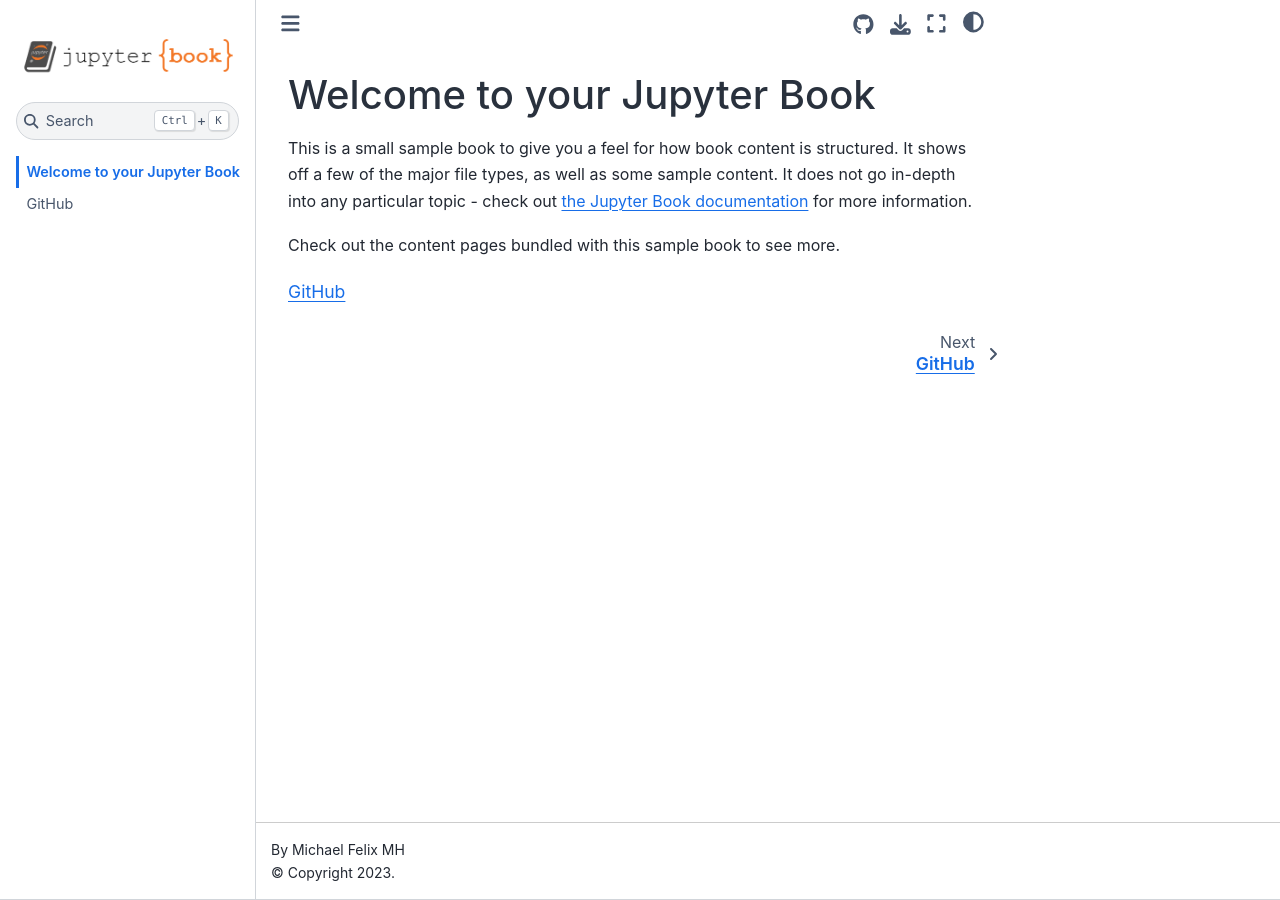
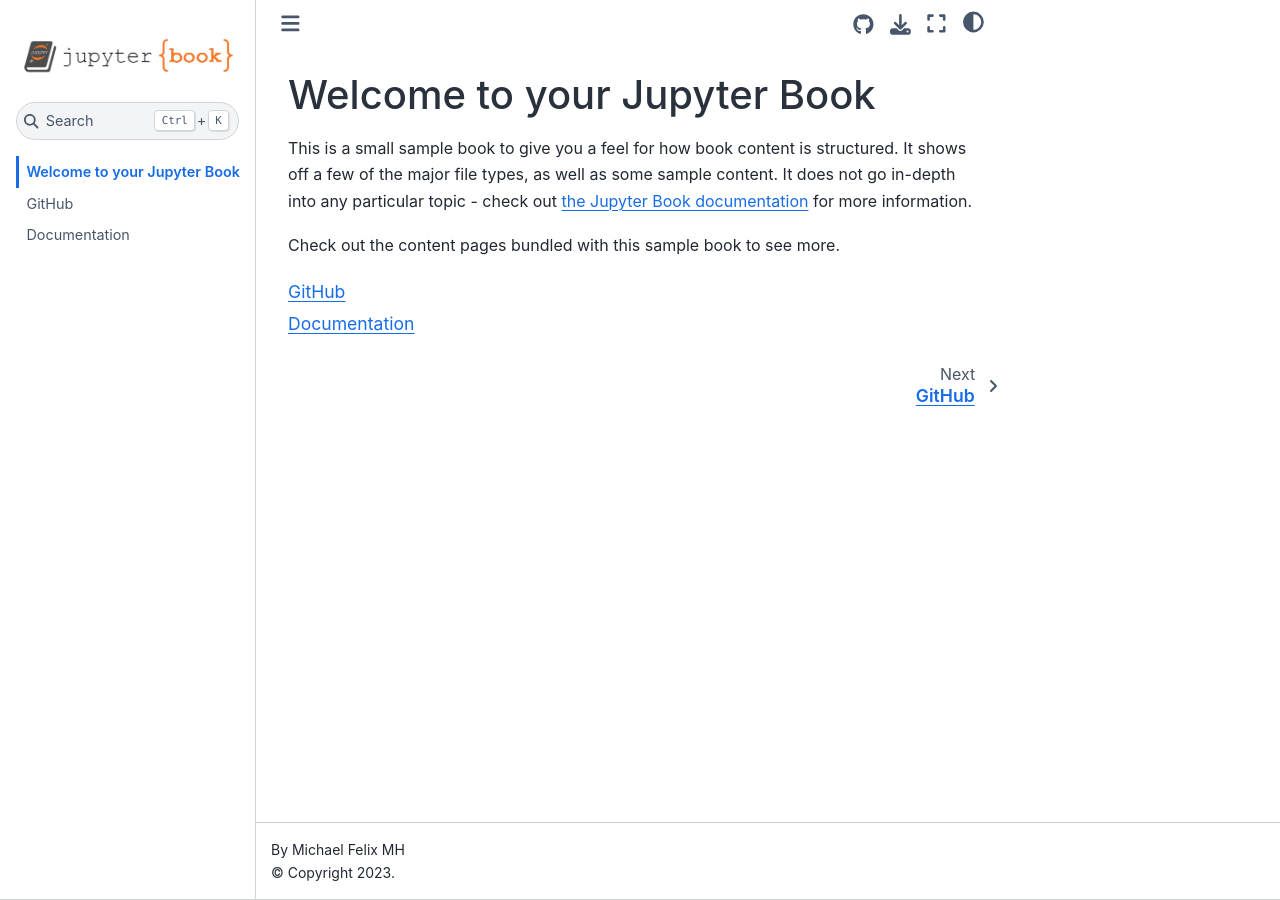
Before and after one commit to mike-fmh/simple-quizzer, a Jupyter Book: the page built from docs/index.md, in a window 1280 px wide. Built offline with Jupyter Book 1.0.4 settings and Sphinx 7.4.7 and the Sphinx Book theme 1.1.4, drawn with Linux system fonts in a browser that asks for light colours; part of the change alters nothing that is shown.

Commit message:
Update _toc.yml

```diff
--- a/docs/_toc.yml
+++ b/docs/_toc.yml
@@ -5,3 +5,4 @@ format: jb-book
 root: index
 chapters:
 - file: github
+- file: doc
```
